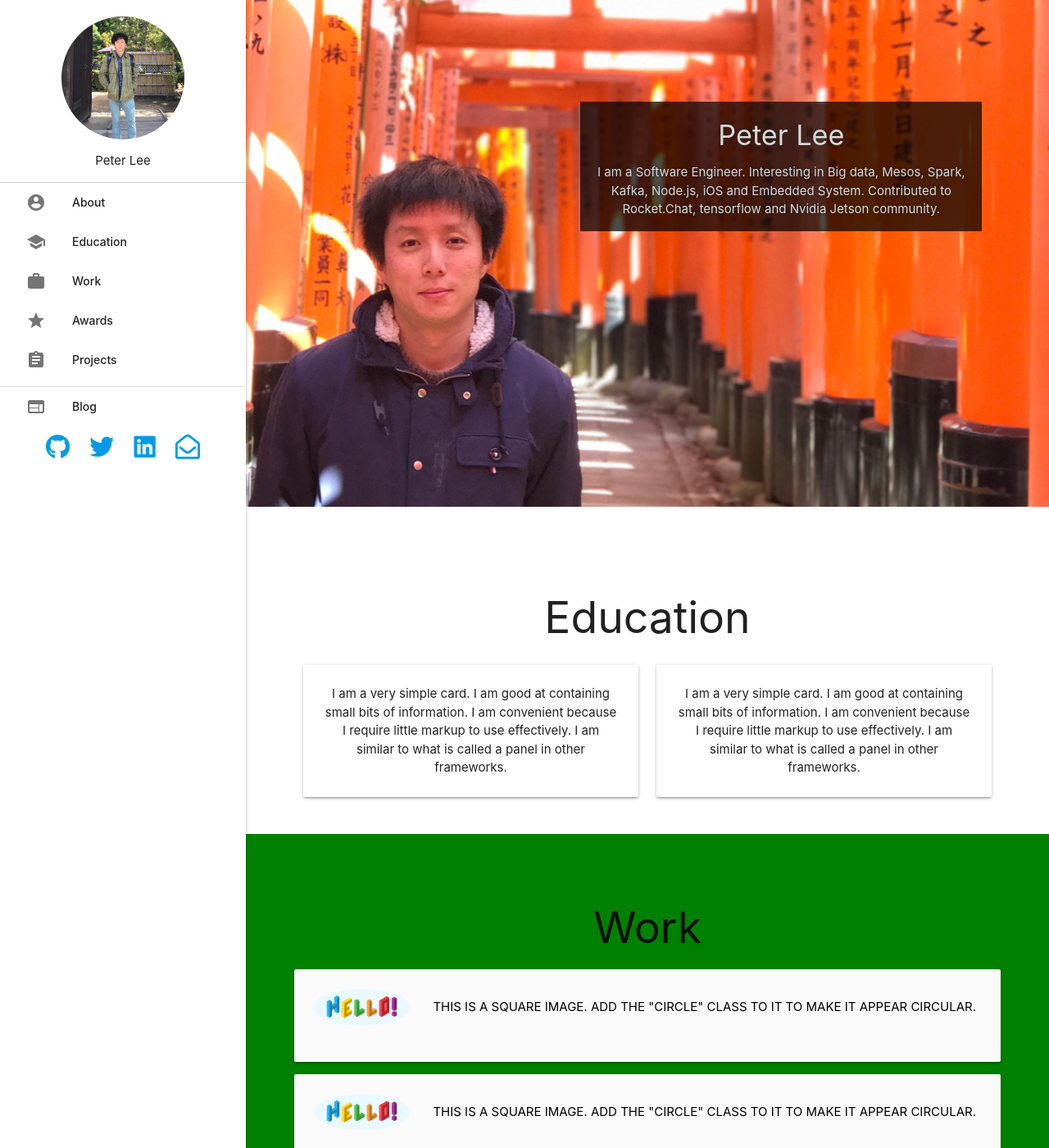
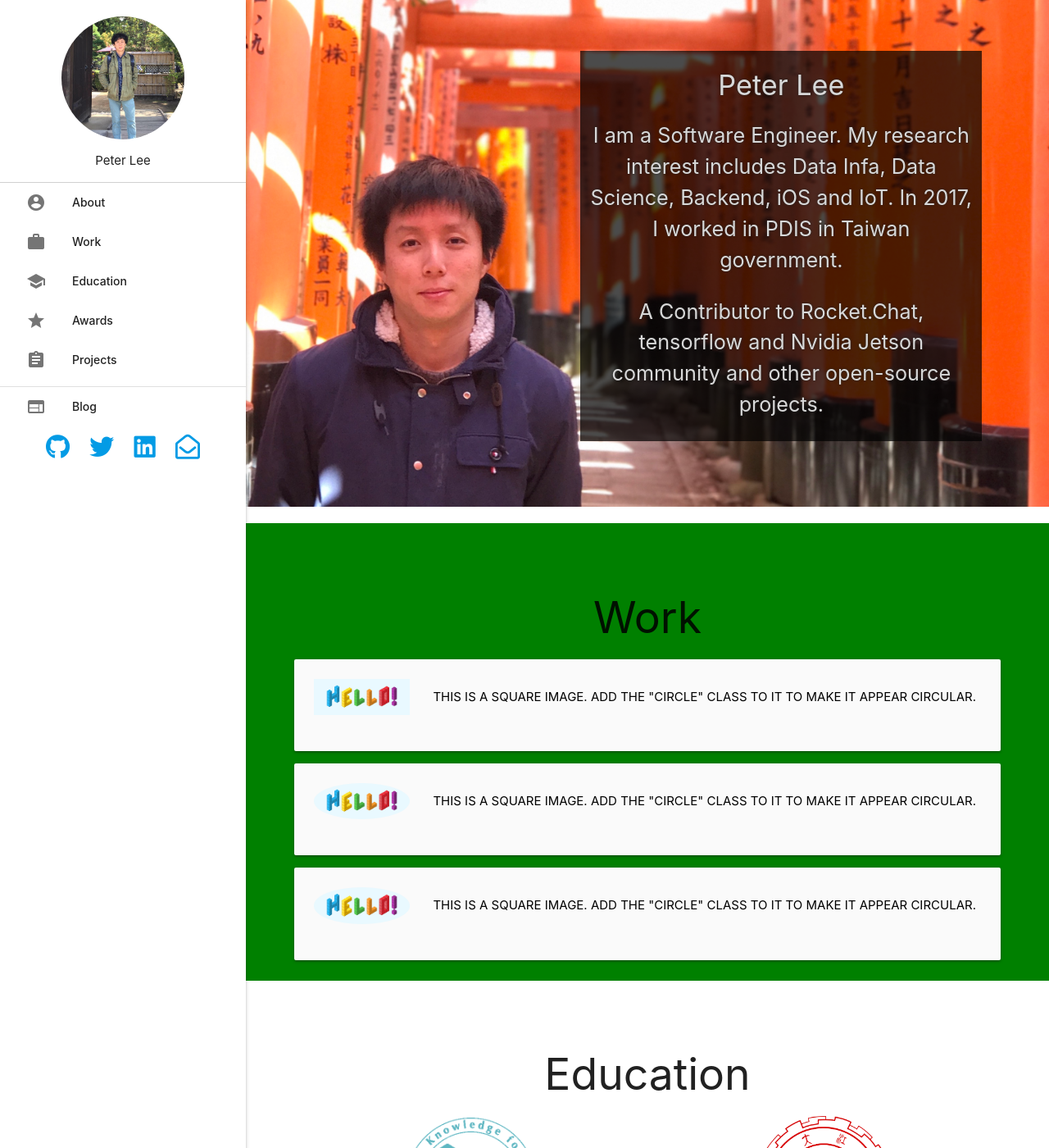
Before and after one commit to peterlee0127/cv, a Jekyll site: the page built from index.html, in a window 1280 px wide and 1400 px high. Shown: the whole window at 82% size. Built offline with Jekyll 4.4.1, drawn with Linux system fonts in a browser that asks for light colours; nearby versions of some CDN libraries; some of the changed text lies outside the part shown.

Commit message:
use jekyll to gen education

```diff
--- a/_includes/paragraph/about.html
+++ b/_includes/paragraph/about.html
@@ -2,7 +2,8 @@
   <img src="/assets/image/main.jpg">
   <div class="text-on-picture col s12 m6 l6 offset-m5 offset-l5">
     <h4>Peter Lee</h4>
-    <p class="flow">I am a Software Engineer. Interesting in Big data, Mesos, Spark, Kafka, Node.js, iOS and Embedded System. Contributed to Rocket.Chat, tensorflow and Nvidia Jetson community.
+    <p class="flow-text">I am a Software Engineer. My research interest includes Data Infa, Data Science, Backend, iOS and IoT. In 2017, I worked in PDIS in Taiwan government.</p>
+    <p class="flow-text">A Contributor to Rocket.Chat, tensorflow and Nvidia Jetson community and other open-source projects.</p>
     </p>
   </div>
 </div>
--- a/_includes/paragraph/education.html
+++ b/_includes/paragraph/education.html
@@ -1,60 +1,16 @@
 <div class="education block"  style="background-color:white">
 <div class="container-fixed">
-<p class="caption">
 <h2>{{include.text}}</h2>
-</p>
-
 <div class="row">
-  <div class="col s12 m6 l6">
-    <div class="card-panel grep">
-      <span>I am a very simple card. I am good at containing small bits of information.
-      I am convenient because I require little markup to use effectively. I am similar to what is called a panel in other frameworks.
-      </span>
-    </div>
+  {% for education in site.data.education %}
+      <div class="col s6">
+        <div class="center promo">
+          <img src="{{education.logo}}" alt="" class="responsive-img" width="40%">
+          <p class="promo-caption">{{education.name}}</p>
+          {% for p in education.p %}
+            <p class="light center">{{p}}</p>
+          {% endfor %}
+        </div>
+      </div>
+  {% endfor %}
   </div>
-  <div class="col s12 m6 l6">
-    <div class="card-panel grep">
-      <span>I am a very simple card. I am good at containing small bits of information.
-      I am convenient because I require little markup to use effectively. I am similar to what is called a panel in other frameworks.
-      </span>
-    </div>
-  </div>
-</div>
-<!--
-<div class="col s12 m6 l4">
-  <div class="card-panel grey lighten-5 z-depth-1 col s4 m2 l1">
-    <div class="row valign-wrapper">
-        <img src="/assets/image/UOA_logo.gif" alt="" class="responsive-img">
-        <span class="black-text">
-          University Of Aizu, Fukushima, Japan.
-        </span>
-      <div class="col s8 m10 l1">
-        <span class="black-text">
-          2016 March - 2017 March - Master Degree of Computer Science. Double Degree Program.
-        </span>
-      </div>
-    </div>
-  </div>
-  <div class="card-panel grey lighten-5 z-depth-1 col s4 m2">
-    <div class="row valign-wrapper">
-        <img src="/assets/image/tku_logo.gif" alt="TKU" class="responsive-img">
-      <span class="black-text">
-        Tamkang University, Taipei, Taiwan.
-      </span>
-      </div>
-      <div class="col s8 m10">
-        <span class="black-text head">
-            2016-2017 Master Degree of Computer Science.
-            2011-2014 Bachelor of Engineering (B.E.) Computer Science.
-        </span>
-        <span class="black-text">
-            dddd
-        </span>
-    </div>
-
-  </div>
-</div>
-
-</div>
-</div>
--->
--- a/_includes/paragraph/work.html
+++ b/_includes/paragraph/work.html
@@ -7,7 +7,7 @@
   <div class="card-panel grey lighten-5 z-depth-1">
     <div class="row valign-wrapper">
       <div class="col s2">
-        <img src="/assets/image/Hello.png" alt="" class="circle responsive-img"> <!-- notice the "circle" class -->
+        <img src="/assets/image/Hello.png" alt="" class="responsive-img"> <!-- notice the "circle" class -->
       </div>
       <div class="col s10">
         <span class="black-text">
--- a/assets/css/bundle.css
+++ b/assets/css/bundle.css
@@ -36,7 +36,7 @@
   text-shadow: 0px 0px 3px #222;
   position: absolute;
   right: 0px;
-  top: 20%; }
+  top: 10%; }
 
 header, main, footer {
   padding-left: 300px; }
@@ -56,14 +56,16 @@
   header, main, footer {
     padding-left: 0; }
   .text-on-picture {
-    top: 20%;
-    bottom: 20%; } }
+    top: 10%;
+    bottom: 0%;
+    background: rgba(0, 0, 0, 0.7); } }
 
 @media only screen and (max-width: 600px) {
   .text-on-picture {
     top: 0%;
     bottom: 0%;
-    position: relative; } }
+    position: relative;
+    background: rgba(0, 0, 0, 0.9); } }
 
 @media screen and (min-width: 992px) {
   .navbar-fixed {
--- a/assets/pre/css/main.scss
+++ b/assets/pre/css/main.scss
@@ -56,7 +56,7 @@
   text-shadow: 0px 0px 3px #222;
   position: absolute;
   right: 0px;
-  top: 20%;
+  top: 10%;
 }
 
 header, main, footer {
@@ -82,8 +82,9 @@
     padding-left: 0;
   }
   .text-on-picture {
-      top: 20%;
-      bottom: 20%;
+      top: 10%;
+      bottom: 0%;
+      background: rgba(0, 0, 0, .7);
   }
 }
 
@@ -92,6 +93,7 @@
       top: 0%;
       bottom: 0%;
       position: relative;
+      background: rgba(0, 0, 0, 0.9);
   }
 }
 
```
Also changed, not shown: _data/education.json (added, +19 -0 lines), _data/menu.json (+6 -6 lines).
